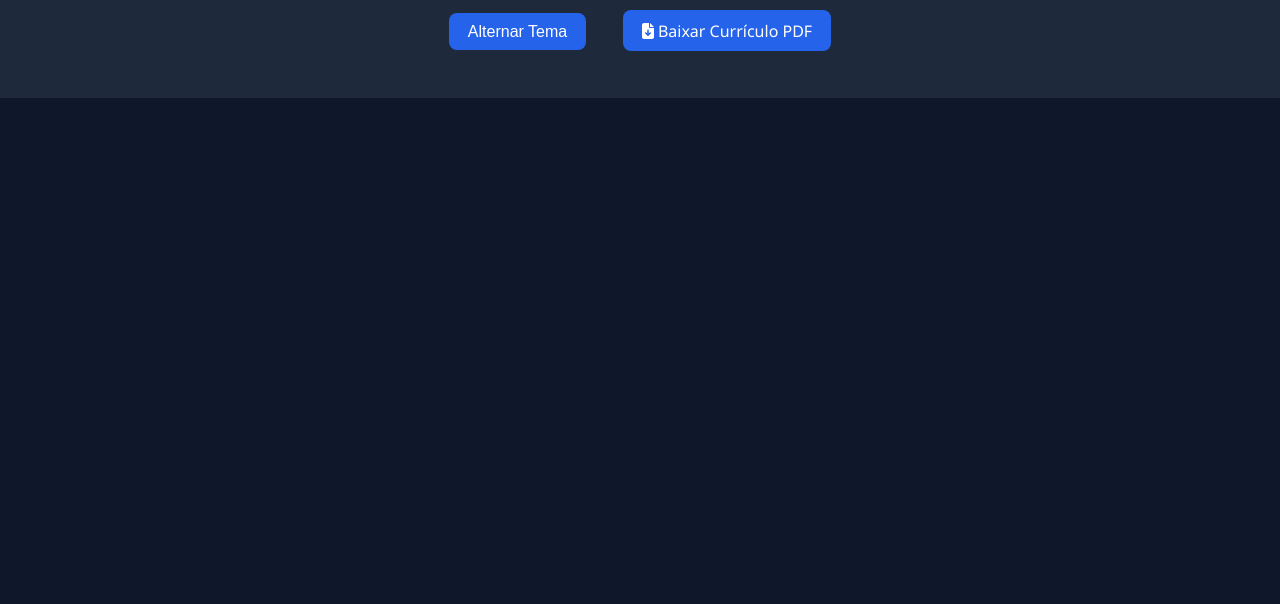
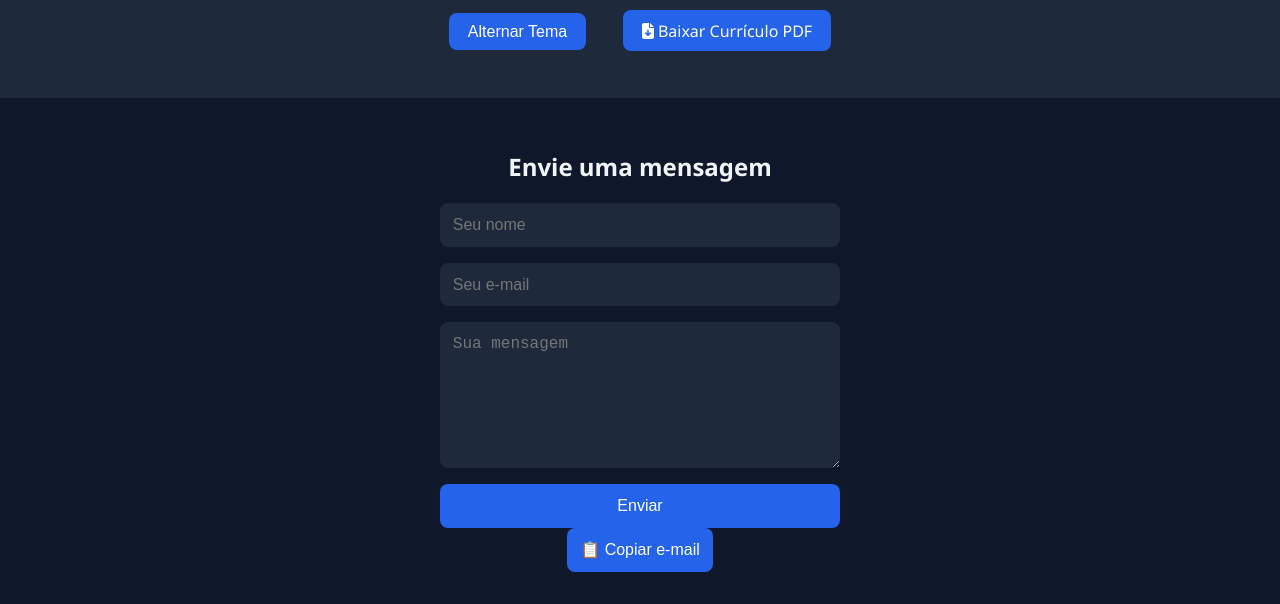
Before and after one commit to GuilhermeVonAncken/curriculo-online, a plain HTML site: page index.html in a window 1280 px wide. Shown: the part 1413-2017 px from the top of the page. Before the commit the page ends 1511 px from the top, so only its background shows below. Drawn offline with nearby package versions, Linux system fonts and the light colour scheme.

Commit message:
Add files via upload

```diff
--- a/index.html
+++ b/index.html
@@ -5,10 +5,6 @@
   <meta charset="UTF-8" />
   <meta name="viewport" content="width=device-width, initial-scale=1.0"/>
   <title>Guilherme Von Ancken - Currículo Online</title>
-  <link rel="stylesheet" href="style.css" />
-  <script src="script.js" defer></script>
-  <link rel="stylesheet" href="https://cdnjs.cloudflare.com/ajax/libs/font-awesome/6.4.0/css/all.min.css">
-
   <link rel="stylesheet" href="style.css" />
   <script src="script.js" defer></script>
   <script src="https://unpkg.com/scrollreveal"></script>
@@ -57,7 +53,7 @@
     </div>
   </section>
 
-  <!-- Contact -->
+  <!-- Contato -->
   <footer class="contact">
     <h2>Contato</h2>
     <p><i class="fa-solid fa-envelope"></i> guivonancken@gmail.com</p>
@@ -65,11 +61,24 @@
     <p><i class="fa-brands fa-github"></i> <a href="https://github.com/GuilhermeVonAncken">GitHub</a></p>
     <p><i class="fa-brands fa-linkedin"></i> <a href="https://www.linkedin.com/in/guilherme-von-ancken-76701960/">LinkedIn</a></p>
 
-  <button onclick="toggleTheme()" class="theme-toggle">Alternar Tema</button>
-  <a href="GuilhermeVonAncken.pdf" download class="download-btn">
-    <i class="fa-solid fa-file-arrow-down"></i> Baixar Currículo PDF
-  </a>
-</footer>
+    <button onclick="toggleTheme()" class="theme-toggle">Alternar Tema</button>
+    <a href="GuilhermeVonAncken.pdf" download class="download-btn">
+      <i class="fa-solid fa-file-arrow-down"></i> Baixar Currículo PDF
+    </a>
+  </footer>
+
+  <section class="contact-form">
+    <h2>Envie uma mensagem</h2>
+    <form action="https://formsubmit.co/guivonancken@gmail.com" method="POST">
+      <input type="text" name="name" placeholder="Seu nome" required />
+      <input type="email" name="email" placeholder="Seu e-mail" required />
+      <textarea name="message" placeholder="Sua mensagem" required></textarea>
+      <button type="submit">Enviar</button>
+    </form>
+    <button onclick="navigator.clipboard.writeText('guivonancken@gmail.com')">
+      📋 Copiar e-mail
+    </button>
+  </section>
 
 </body>
 </html>
--- a/script.js
+++ b/script.js
@@ -84,20 +84,15 @@ function typeEffect() {
   typingElement.textContent = currentText.substring(0, charIndex);
   setTimeout(typeEffect, typingForward ? 100 : 60);
 }
-
 typeEffect();
 
+// ScrollReveal animations
+ScrollReveal().reveal('.hero', { origin: 'top', duration: 1000 });
+ScrollReveal().reveal('.skills-grid', { origin: 'left', distance: '60px' });
+ScrollReveal().reveal('.carousel-section', { origin: 'bottom', interval: 200 });
+ScrollReveal().reveal('.contact-form', { origin: 'bottom', delay: 500 });
 
-// ScrollReveal
-ScrollReveal().reveal('.skills-grid, .carousel-track, .contact', {
-  delay: 300,
-  distance: '50px',
-  origin: 'bottom',
-  duration: 1000,
-  reset: true
-});
-
-// Tema Claro/Escuro
+// Toggle Tema
 function toggleTheme() {
   document.body.classList.toggle('light-theme');
 }
--- a/style.css
+++ b/style.css
@@ -1,10 +1,23 @@
+
+:root {
+  --bg: #0f172a;
+  --text: #f1f5f9;
+  --accent: #2563eb;
+}
+
+.light-theme {
+  --bg: #f1f5f9;
+  --text: #0f172a;
+  --accent: #3b82f6;
+}
 
 body {
   font-family: 'Segoe UI', sans-serif;
+  background-color: var(--bg);
+  color: var(--text);
+  transition: background-color 0.4s, color 0.4s;
   margin: 0;
   padding: 0;
-  background: #0f172a;
-  color: #f1f5f9;
 }
 
 .hero {
@@ -99,21 +112,25 @@ body {
 
 .carousel::before {
   left: 0;
-  background: linear-gradient(to right, #0f172a, transparent);
+  background: linear-gradient(to right, var(--bg), transparent);
 }
 
 .carousel::after {
   right: 0;
-  background: linear-gradient(to left, #0f172a, transparent);
+  background: linear-gradient(to left, var(--bg), transparent);
 }
 
-.carousel-track div {
+.carousel-track > div {
   background: #334155;
   min-width: 300px;
   padding: 1rem;
   border-radius: 10px;
   flex-shrink: 0;
   text-align: center;
+  margin-right: 1rem;
+}
+.carousel-track > div:last-child {
+  margin-right: 0;
 }
 
 footer.contact {
@@ -124,24 +141,6 @@ footer.contact {
 footer a {
   color: #60a5fa;
   text-decoration: none;
-}
-
-:root {
-  --bg: #0f172a;
-  --text: #f1f5f9;
-  --accent: #2563eb;
-}
-
-.light-theme {
-  --bg: #f1f5f9;
-  --text: #0f172a;
-  --accent: #3b82f6;
-}
-
-body {
-  background-color: var(--bg);
-  color: var(--text);
-  transition: background-color 0.4s, color 0.4s;
 }
 
 .theme-toggle, .download-btn {
@@ -158,3 +157,41 @@ body {
 .theme-toggle:hover, .download-btn:hover {
   background: #1e40af;
 }
+
+.contact-form {
+  padding: 2rem;
+  text-align: center;
+  background-color: var(--bg);
+}
+.contact-form form {
+  display: flex;
+  flex-direction: column;
+  gap: 1rem;
+  max-width: 400px;
+  margin: 0 auto;
+}
+.contact-form input,
+.contact-form textarea {
+  padding: 0.8rem;
+  border: none;
+  border-radius: 8px;
+  font-size: 1rem;
+  background-color: #1e293b;
+  color: #fff;
+}
+.contact-form textarea {
+  height: 120px;
+  resize: vertical;
+}
+.contact-form button {
+  background-color: var(--accent);
+  color: white;
+  border: none;
+  padding: 0.8rem;
+  border-radius: 8px;
+  cursor: pointer;
+  font-size: 1rem;
+}
+.contact-form button:hover {
+  background-color: #1d4ed8;
+}
```
Also changed, not shown: 2 other files.
